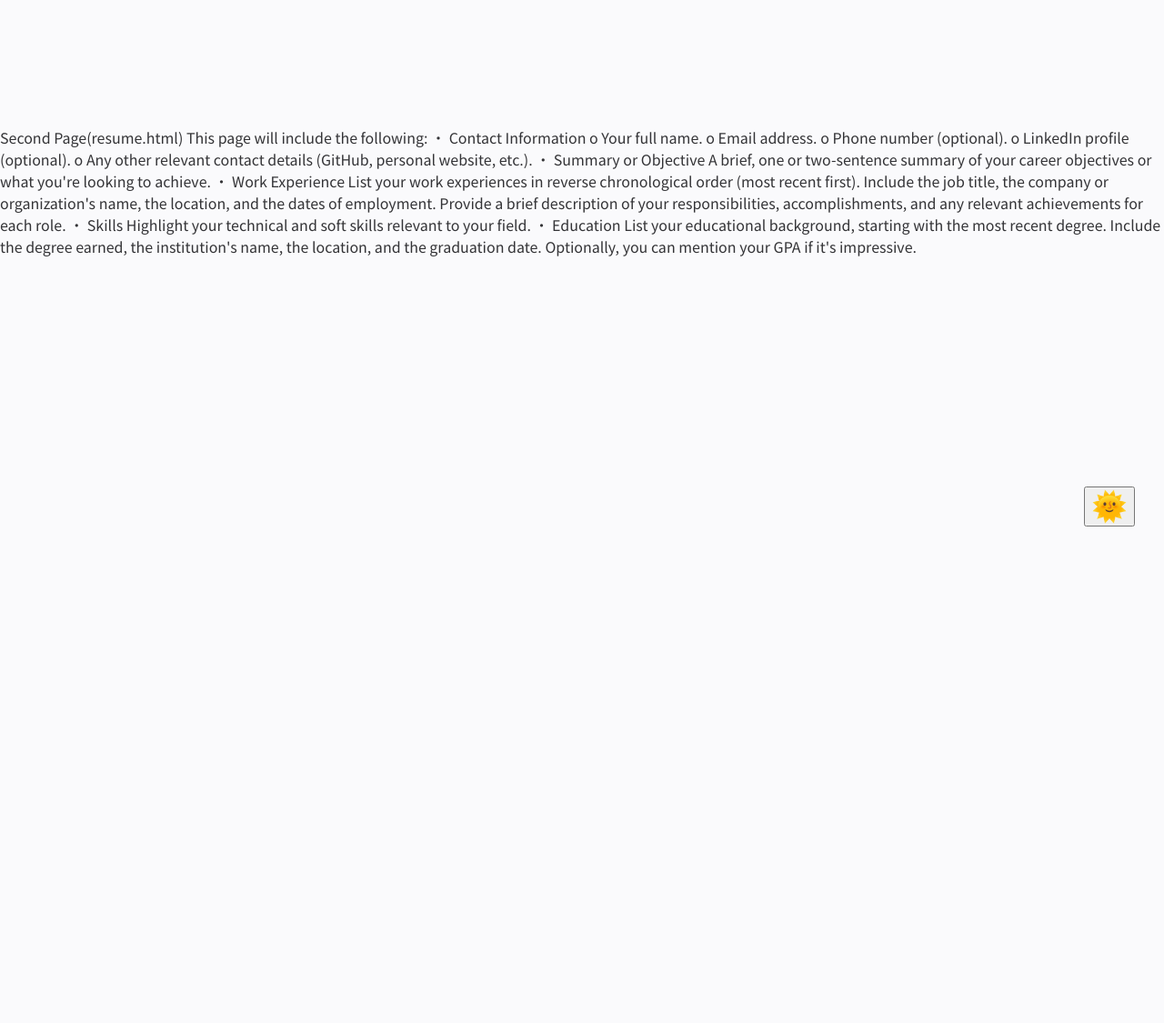
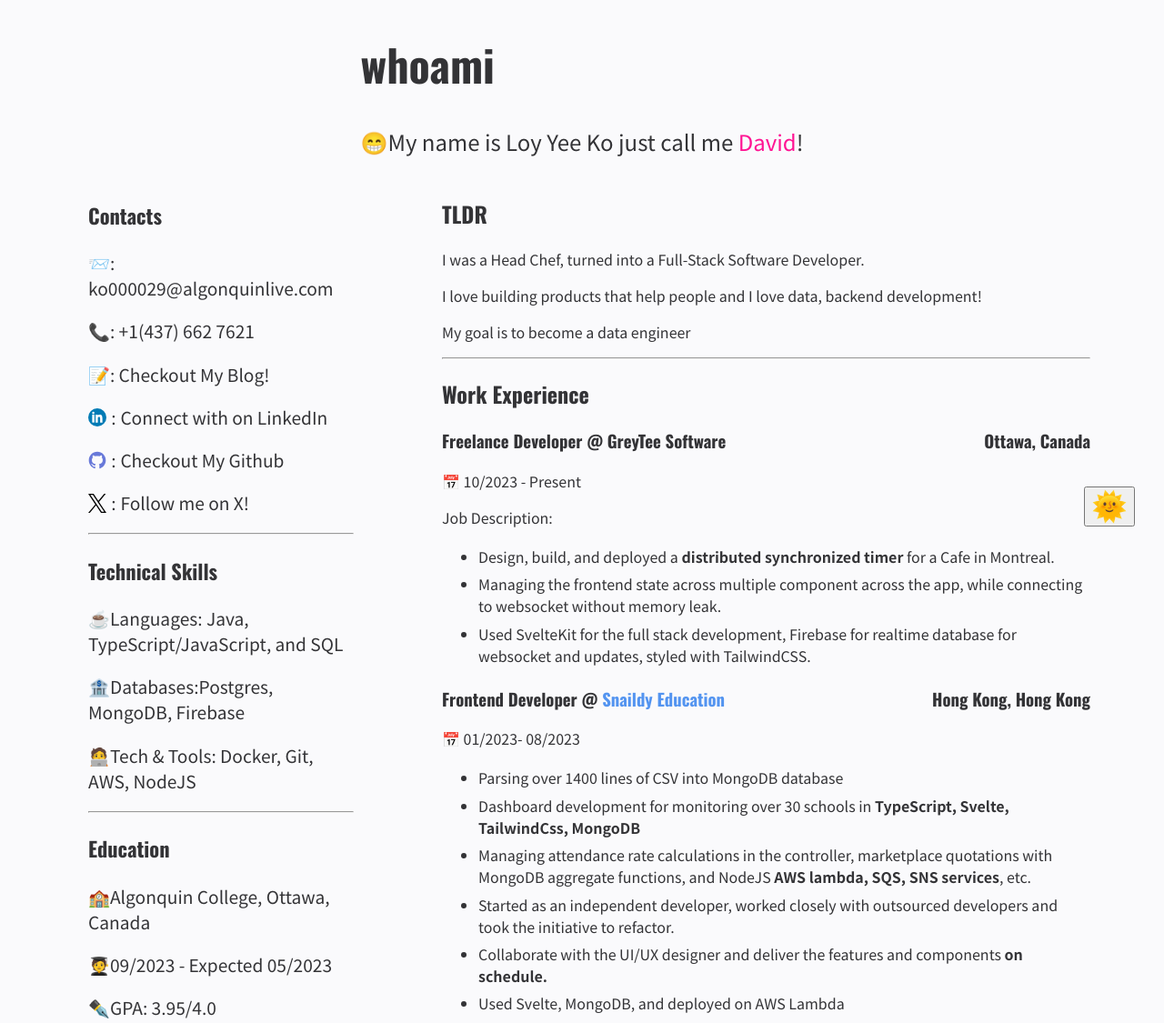
Before and after one commit to koloyyee/personal_website, a plain HTML site: page resume.html in a window 1280 px wide. Shown: the part 189-1314 px from the top of the page at 91% size. Before the commit the page ends 800 px from the top, so only its background shows below. Drawn offline with nearby package versions, Linux system fonts and the light colour scheme.

Commit message:
feat: updated resume

```diff
--- a/css/global.css
+++ b/css/global.css
@@ -89,7 +89,6 @@ body {
   flex-direction: column;
   justify-content: center;
   align-items: center;
-  height: 100vh;
 }
 
 a {
@@ -111,6 +110,14 @@ a {
   }
 }
 
+/* dark mode */
+@media (prefers-color-scheme: dark) {
+  /* Apply dark mode styles using the defined CSS variables */
+  :root {
+    background-color: var(--main-color);
+    color: var(--main-bg);
+  }
+}
 /* light mode */
 @media (prefers-color-scheme: light) {
   /* Apply dark mode styles using the defined CSS variables */
@@ -119,11 +126,3 @@ a {
     color: var(--main-color);
   }
 }
-/* dark mode */
-@media (prefers-color-scheme: dark) {
-  /* Apply dark mode styles using the defined CSS variables */
-  :root {
-    background-color: var(--main-color);
-    color: var(--main-bg);
-  }
-}
--- a/css/resume.css
+++ b/css/resume.css
@@ -0,0 +1,48 @@
+#header {
+  text-align: left;
+  font-size: x-large;
+  margin-top: 15%;
+}
+#resume{
+  height: 100vh;
+  display: grid;
+  grid-template-columns: repeat(16, 1fr);
+  gap: 1rem;
+}
+#whoami {
+  font-size: larger;
+  grid-column-start: 2;
+  grid-column-end: 6;
+  align-self: start;
+  margin-left: 1rem;
+}
+
+#contact {
+  grid-column-start: 4;
+  grid-column-end: 8;
+}
+#social{
+  grid-column-start: 8;
+  grid-column-end: 11;
+
+}
+
+#experiences {
+  grid-column-start: 7;
+  grid-column-end: 16;
+
+}
+.work_place_title {
+  display:flex;
+  justify-content: space-between;
+}
+.work_place_title a {
+  color: #5394f0;
+}
+.work_place_title a:hover {
+  color: #186ee6;
+}
+#experiences > ul > li {
+  list-style-type:disc;
+  padding-block: 0.2rem;
+}
--- /dev/null
+++ b/js/components/light_switch.js
@@ -0,0 +1,20 @@
+class LightSwitch extends HTMLElement {
+  constructor() {
+    super();
+  }
+
+  /**
+   * Web component
+   * @see https://developer.mozilla.org/en-US/docs/Web/API/Web_components/Using_custom_elements#Using_the_lifecycle_callbacks
+   */
+  connectedCallback() {
+    this.innerHTML = `
+      <button type="button" data-theme-toggle aria-label="Change to light theme">🌞</button>
+    `;
+  }
+}
+
+/*
+ *JS DOM Global Function
+ */
+customElements.define("light-switch-component", LightSwitch);
--- a/js/index.js
+++ b/js/index.js
@@ -1,6 +1,12 @@
 "use strict";
 
 const template = document.createElement("template");
+const htmlTag = document.querySelector("html");
+(function(){
+    // Then set the 'data-theme' attribute to whatever is in localstorage
+    htmlTag.setAttribute('data-theme', localStorage.getItem('theme'));
+})();
+
 /**
  * @param { localStorageTheme: String | null, systemSettingDark: String} - localStorageTheme, systemSettingDark
  * @returns String - dark | light
@@ -41,7 +47,6 @@ function highlightNav() {
       item.classList.add("active");
     }
   });
-  console.log(navItems)
 }
 highlightNav();
 
--- a/resume.html
+++ b/resume.html
@@ -7,38 +7,101 @@
   <title></title>
   <meta name="description" content="">
   <meta name="viewport" content="width=device-width, initial-scale=1">
+  <link rel="stylesheet" href="/css/global.css">
+  <!-- web components -->
+  <script type="module" src="./js/components/header.js" defer></script>
+  <script type="module" src="./js/components/light_switch.js" async></script>
 
-    <link rel="stylesheet"  href="/css/global.css">
-  <script type="module" src="./js/components/header.js" defer></script>
   <script type="module" src="./js/resume.js" defer></script>
   <script type="module" src="./js/index.js" defer></script>
+  <title>Summary of My Life</title>
 </head>
-<header-component></header-component
+<header-component></header-component>
 <body>
-  Second Page(resume.html)
-  This page will include the following:
-  • Contact Information
+<div id="header">
+  <h1>whoami</h1>
+  <p>😁My name is Loy Yee Ko just call me <span style="color:deeppink">David</span>!</p>
 
-  o Your full name.
-  o Email address.
-  o Phone number (optional).
-  o LinkedIn profile (optional).
-  o Any other relevant contact details (GitHub, personal website, etc.).
+</div>
+<main id="resume">
+  <div id="whoami">
+    <div id="contact">
+      <h3>Contacts</h3>
+      <p>📨: <a href="mailto:ko000029@algonquinlive.com" target="_blank">ko000029@algonquinlive.com</a></p>
+      <p>📞: <a href="" target="_blank"> +1(437) 662 7621</a></p>
+      <p>📝: <a href="https://write.loyyee.co">Checkout My Blog!</a></p>
+    </div>
+    <div id="social">
+      <p style="display:flex; align-items: center; gap: 0.3rem;"> <img width="7%" src="./img/li.svg" alt="linkedin">:
+        <a href="https://www.linkedin.com/in/ko-loy-yee" target="_blank">Connect with on LinkedIn</a></p>
+      <p style="display:flex; align-items: center; gap: 0.3rem;"> <img width="7%" src="./img/gh.svg" alt="github">:<a
+          href="https://www.github.com/koloyyee" target="_blank">Checkout My Github</a></p>
+      <p style="display:flex; align-items: center; gap: 0.3rem;"> <img width="7%" src="./img/x.svg"
+          alt="X and twitter">:<a href="https://www.twitter.com/koloyyee" target="_blank">Follow me on X!</a></p>
+    </div>
+    <hr>
+    <h3>Technical Skills</h3>
+    <p>☕Languages: Java, TypeScript/JavaScript, and SQL</p>
+    <p>🏦Databases:Postgres, MongoDB, Firebase</p>
+    <p>🧑‍💻Tech & Tools: Docker, Git, AWS, NodeJS</p>
+    <hr>
+    <h3>Education</h3>
+    <p>🏫Algonquin College, Ottawa, Canada</p>
+    <p>🧑‍🎓09/2023 - Expected 05/2023</p>
+    <p>✒️GPA: 3.95/4.0</p>
+  </div>
+  <article id="experiences">
+    <h2>TLDR</h2>
+    <p>I was a Head Chef, turned into a Full-Stack Software Developer.</p>
+    <p>I love building products that help people and I love data, backend development!</p>
+    <p>My goal is to become a data engineer</p>
+    <hr>
 
+    <h2>Work Experience</h2>
+    <h3 class="work_place_title"><span>Freelance Developer @ GreyTee Software</span><span>  Ottawa, Canada</span></h3>
+    <p>📅 10/2023 - Present </p>
+    <p>Job Description:</p>
+    <ul>
+      <li> </span> Design, build, and deployed a <strong>distributed synchronized timer</strong>
+        for a Cafe in Montreal.</li>
+      <li> </span> Managing the frontend state across multiple component across the app, while
+        connecting to websocket without memory leak.</li>
+      <li> </span> Used SvelteKit for the full stack development, Firebase for realtime database
+        for websocket and updates, styled with TailwindCSS.</li>
+    </ul>
+    <h3 class="work_place_title"><span>Frontend Developer @ <a href="https://www.snaildy.com" target="_blank">Snaildy Education</a></span><span>Hong Kong, Hong Kong</span></h3>
+    <h3></h3>
+    <p>📅 01/2023- 08/2023</p>
+    <ul>
+      <li> Parsing over 1400 lines of CSV into MongoDB database</li>
+      <li> Dashboard development for monitoring over 30 schools in <strong>TypeScript, Svelte, TailwindCss, MongoDB</strong></li>
+      <li> Managing attendance rate calculations in the controller, marketplace quotations with MongoDB
+        aggregate functions, and NodeJS <strong>AWS lambda, SQS, SNS services</strong>, etc.</li>
+      <li> Started as an independent developer, worked closely with outsourced developers and took the initiative to
+        refactor. </li>
+      <li> Collaborate with the UI/UX designer and deliver the features and components <strong>on schedule.</strong></li>
+      <li>Used Svelte, MongoDB, and deployed on AWS Lambda</li>
+    </ul>
     • Summary or Objective
     A brief, one or two-sentence summary of your career objectives or what you're looking to achieve.
     • Work Experience
     List your work experiences in reverse chronological order (most recent first).
-  Include the job title, the company or organization's name, the location, and the dates of employment. Provide a brief
+    Include the job title, the company or organization's name, the location, and the dates of employment. Provide a
+    brief
     description of your responsibilities, accomplishments, and any relevant achievements for each role.
     • Skills
     Highlight your technical and soft skills relevant to your field.
     • Education
     List your educational background, starting with the most recent degree.
-  Include the degree earned, the institution's name, the location, and the graduation date. Optionally, you can mention
+    Include the degree earned, the institution's name, the location, and the graduation date. Optionally, you can
+    mention
     your GPA if it's impressive.
+  </article>
+</main>
 </body>
+
 <footer>
-    <button type="button" data-theme-toggle aria-label="Change to light theme">🌞</button>
+  <light-switch-component></light-switch-component>
 </footer>
+
 </html>
```
Also changed, not shown: contact.html (+5 -1 lines), index.html (+2 -1 lines), js/components/footer.js (added, +28 -0 lines), projects.html (+5 -1 lines), img/gh.svg (added), img/li.svg (added), img/x.svg (added), 4 other files. Lines whose indentation alone changed are shown as unchanged.
